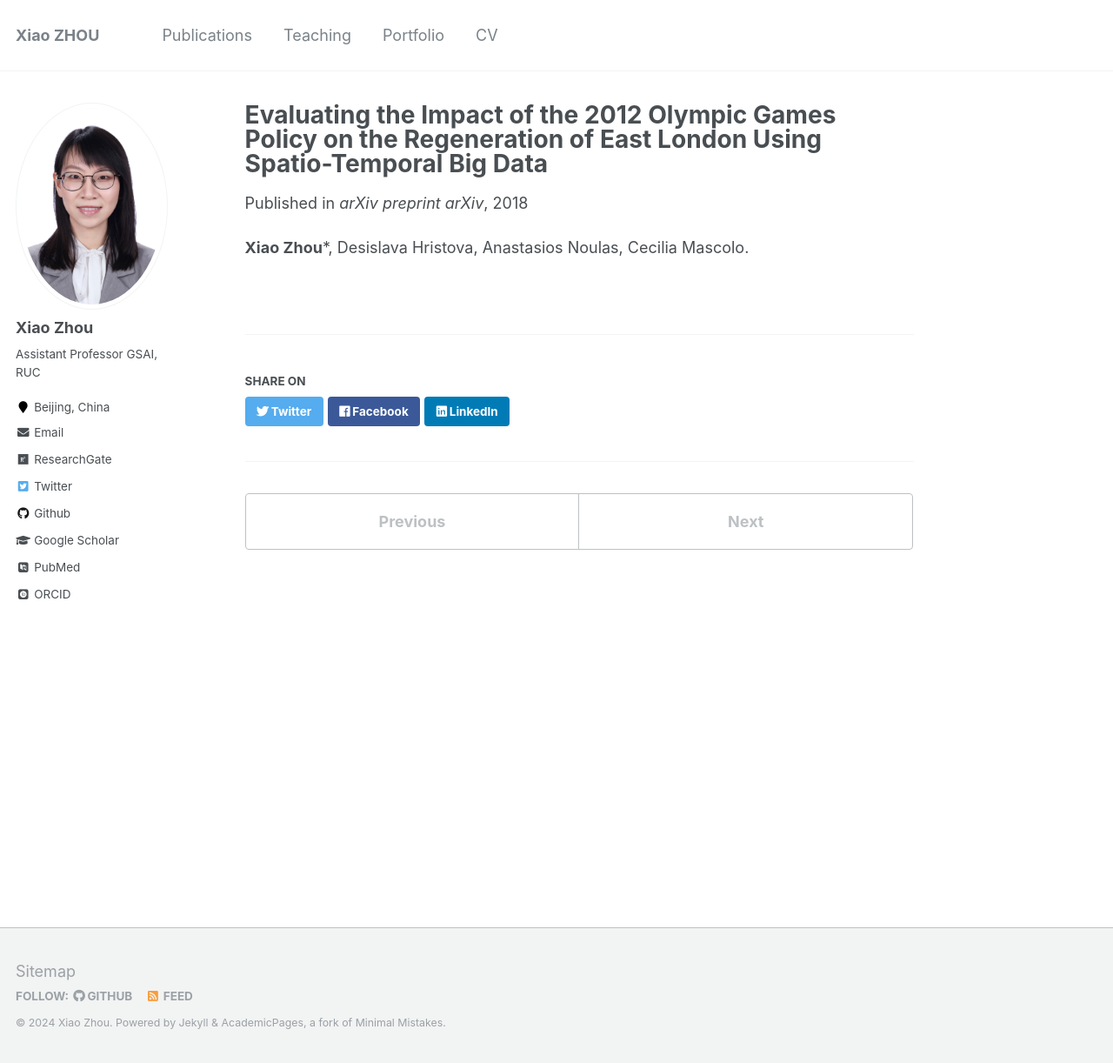
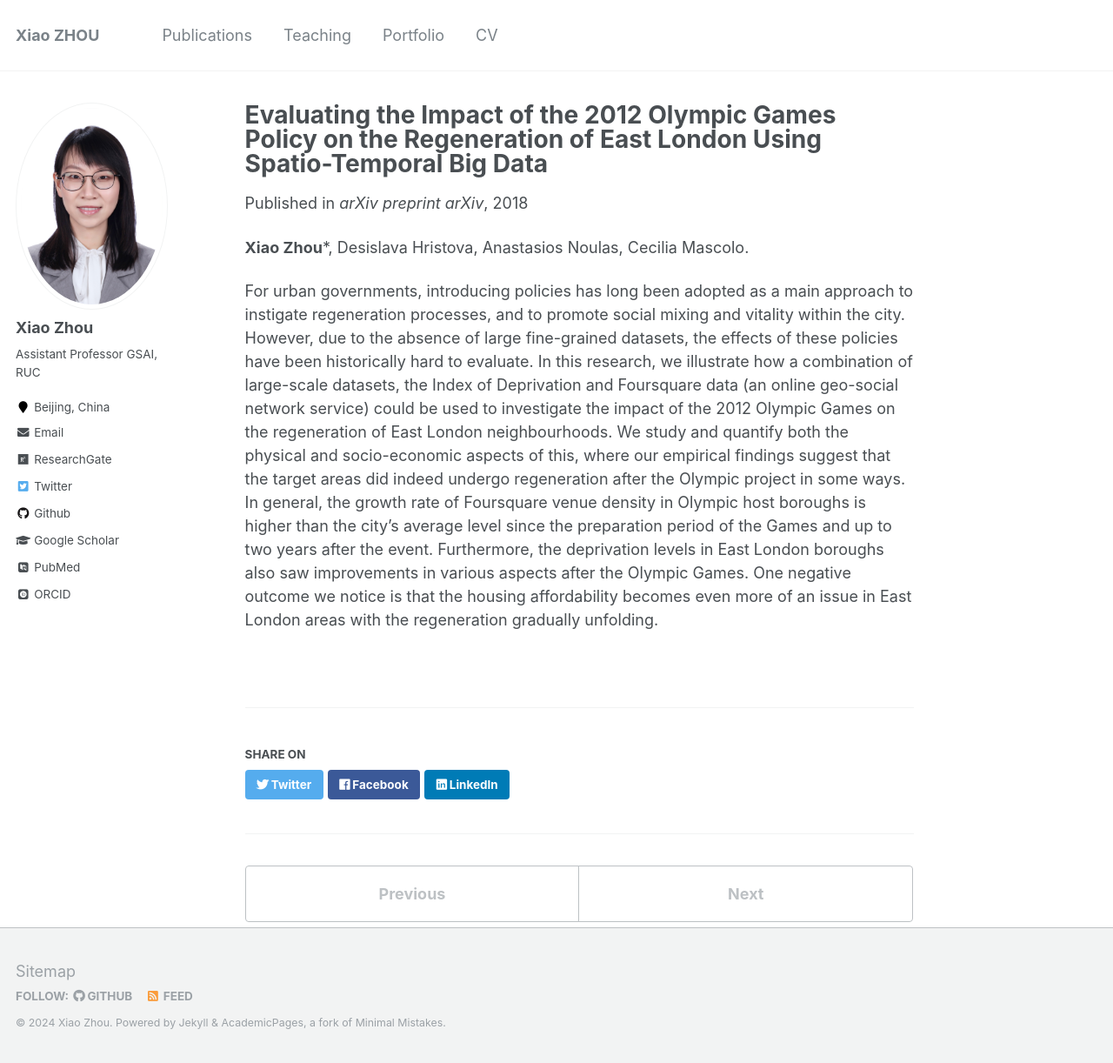
Before and after one commit to lxin131/XiaoZHOUCAM.github.io, a Jekyll site: the page built from _publications/ARXIV2018.md, in a window 1280 px wide and 1222 px high. Shown: the whole window at 87% size. Built offline with Jekyll 4.4.1, drawn with Linux system fonts in a browser that asks for light colours; some web fonts are replaced.

Commit message:
Update ARXIV2018.md

```diff
--- a/_publications/ARXIV2018.md
+++ b/_publications/ARXIV2018.md
@@ -7,3 +7,6 @@ paperurl: 'http://XiaoZHOUCAM.github.io/files/ARXIV2018.pdf'
 ---
 
 **Xiao Zhou**\*, Desislava Hristova, Anastasios Noulas, Cecilia Mascolo.
+
+For urban governments, introducing policies has long been adopted as a main approach to instigate regeneration processes, and to promote social mixing and vitality within the city. However, due to the absence of large fine-grained datasets, the effects of these policies have been historically hard to evaluate. In this research, we illustrate how a combination of large-scale datasets, the Index of Deprivation and Foursquare data (an online geo-social network service) could be used to investigate the impact of the 2012 Olympic Games on the regeneration of East London neighbourhoods. We study and quantify both the physical and socio-economic aspects of this, where our empirical findings suggest that the target areas did indeed undergo regeneration after the Olympic project in some ways. In general, the growth rate of Foursquare venue density in Olympic host boroughs is higher than the city’s average level since the preparation period of the Games and up to two years
+after the event. Furthermore, the deprivation levels in East London boroughs also saw improvements in various aspects after the Olympic Games. One negative outcome we notice is that the housing affordability becomes even more of an issue in East London areas with the regeneration gradually unfolding.
```
